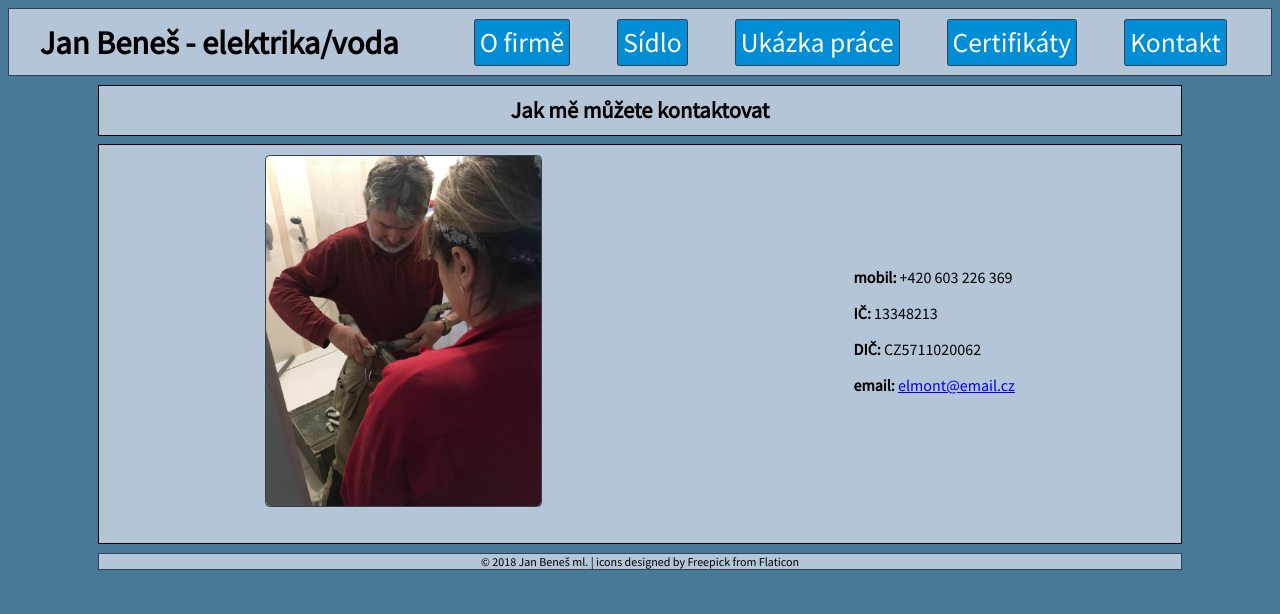
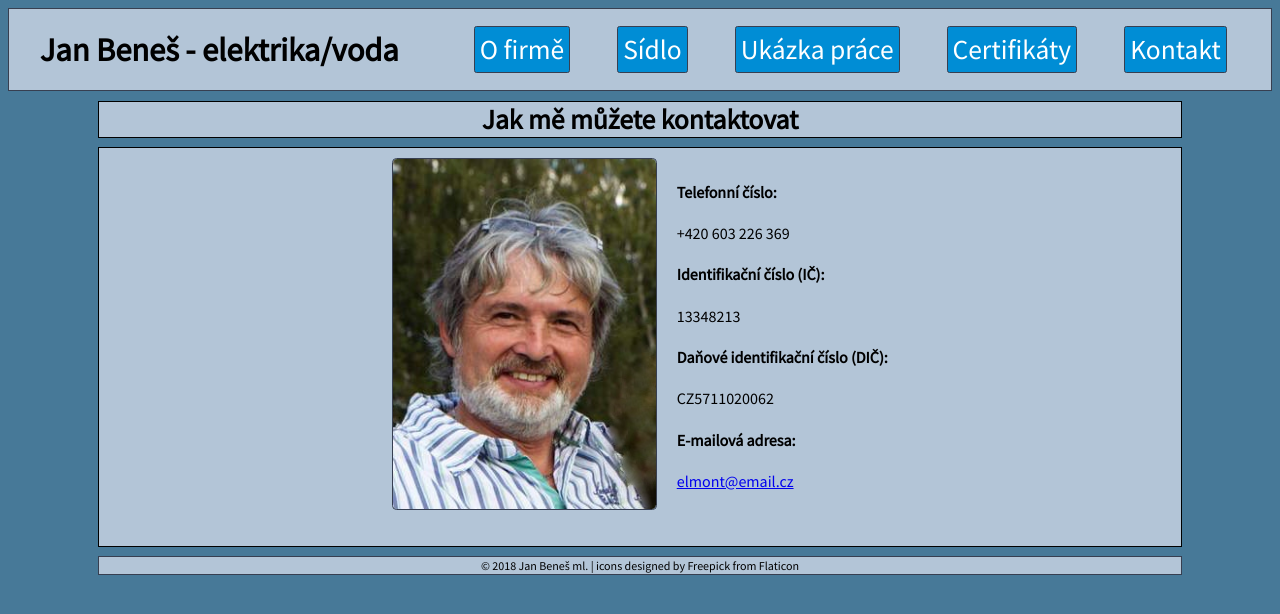
Before and after one commit to LordShedy/janbenes.com, a PHP site: page /kontakt.php in a window 1280 px wide. Shown: the top 614 px of the page. Run offline with PHP 8.4, Linux system fonts and the light colour scheme.

Commit message:
Kontakty page finished

```diff
--- a/css/style.css
+++ b/css/style.css
@@ -36,6 +36,7 @@
     .brand{
         font-size: 32.5px;
         margin: 10px;
+        padding: 0;
     }
     .navbar{
         display: flex;
@@ -75,7 +76,7 @@
     }
     /* HEADER CONTENT */
       header > h1{
-          font-size: 22.5px;
+          font-size: 27.5px;
       }
       h1 {
           padding: 0;
@@ -180,23 +181,27 @@
           display: flex;
           flex-direction: column;
           justify-content: center;
+          align-items: center;
       }
       .contactbox{
+          order: 0;
           border-style: solid;
           border-width: 0.5px;
           border-color: #373f51;
       }
       .contactbox-img {
-          width: 275px;
+          order: 1;
+          width: 262.5px;
           height: 350px;
           border-radius: 4.5px;
           border-style: solid;
           border-width: 0.5px;
           border-color: #373f51;
-
       }
       .contactbox-img > img {
           border-radius: inherit;
+          width: inherit;
+          height: inherit;
       }
 
       .contactbox-text > p {
@@ -243,6 +248,18 @@
           width: 44vw;
       }
     /* 5th page – contactboxy */
+      .contactboxy{
+          flex-direction: row;
+          justify-content: center;
+          align-items: center;
+      }
+      .contactbox{
+          order: 1;
+      }
+      .contactbox-img {
+          order: 0;
+          margin-right: 20px;
+      }
 }
 
 /* if screen exceeds 800 px (DESKTOP MODE) */
@@ -252,7 +269,7 @@
         display: grid;
         grid-gap: 0px;
         grid-template-columns: 1fr 12fr 1fr;
-        grid-template-rows: 4fr 0.5fr 3fr 0.5fr minmax(400px,auto) 0.5fr 1fr;
+        grid-template-rows: 4.5fr 0.5fr 2fr 0.5fr minmax(400px,auto) 0.5fr 1fr;
         grid-template-areas:
         "nav nav  nav"
         "... ...  ..."
@@ -324,8 +341,17 @@
     /* 5th page – contactboxy */
       .contactboxy{
           flex-direction: row;
-          justify-content: space-around;
-          align-items:center;
+          justify-content: center;
+          align-items: center;
+      }
+      .contactbox{
+          order: 1;
+
+      }
+      .contactbox-img {
+          order: 0;
+          margin-right: 20px;
+          align-items: center;
       }
   /* FOOTER */
 }
--- a/index.php
+++ b/index.php
@@ -2,7 +2,7 @@
 include './parts/head.php';
 include './parts/nav.php';
  ?><header>
-        <h1>Služby, které provádím</h1>
+        <h1>Dělám tyto služby</h1>
       </header>
       <main>
       <div class="skillboxy">
--- a/kontakt.php
+++ b/kontakt.php
@@ -8,13 +8,17 @@ include './parts/nav.php';
       <main>
       <div class="contactboxy">
         <div class="contactbox-img">
-        <img src="./img/profile.jpeg" width="275px" height="350px" alt="obr">
+        <img src="./img/profile.jpg" width="275px" height="350px" alt="obr">
         </div>
         <div class="contactbox-text">
-              <p><b>mobil:</b> +420 603 226 369</p>
-              <p><b>IČ:</b> 13348213</p>
-              <p><b>DIČ:</b> CZ5711020062</p>
-              <p><b>email:</b> <a href='mailto:elmont@email.cz'>elmont@email.cz</a></p>
+          <h4>Telefonní číslo:</h4>
+          <p>+420 603 226 369</p>
+          <h4>Identifikační číslo (IČ):</h4>
+          <p>13348213</p>
+          <h4>Daňové identifikační číslo (DIČ):</h4>
+          <p>CZ5711020062</p>
+          <h4>E-mailová adresa:</h4>
+          <p><a href='mailto:elmont@email.cz'>elmont@email.cz</a></p>
         </div>
 <?php
 include './parts/foot.php';
```
Also changed, not shown: img/profile.jpeg (deleted), img/profile.jpg (added), 2 other files.
